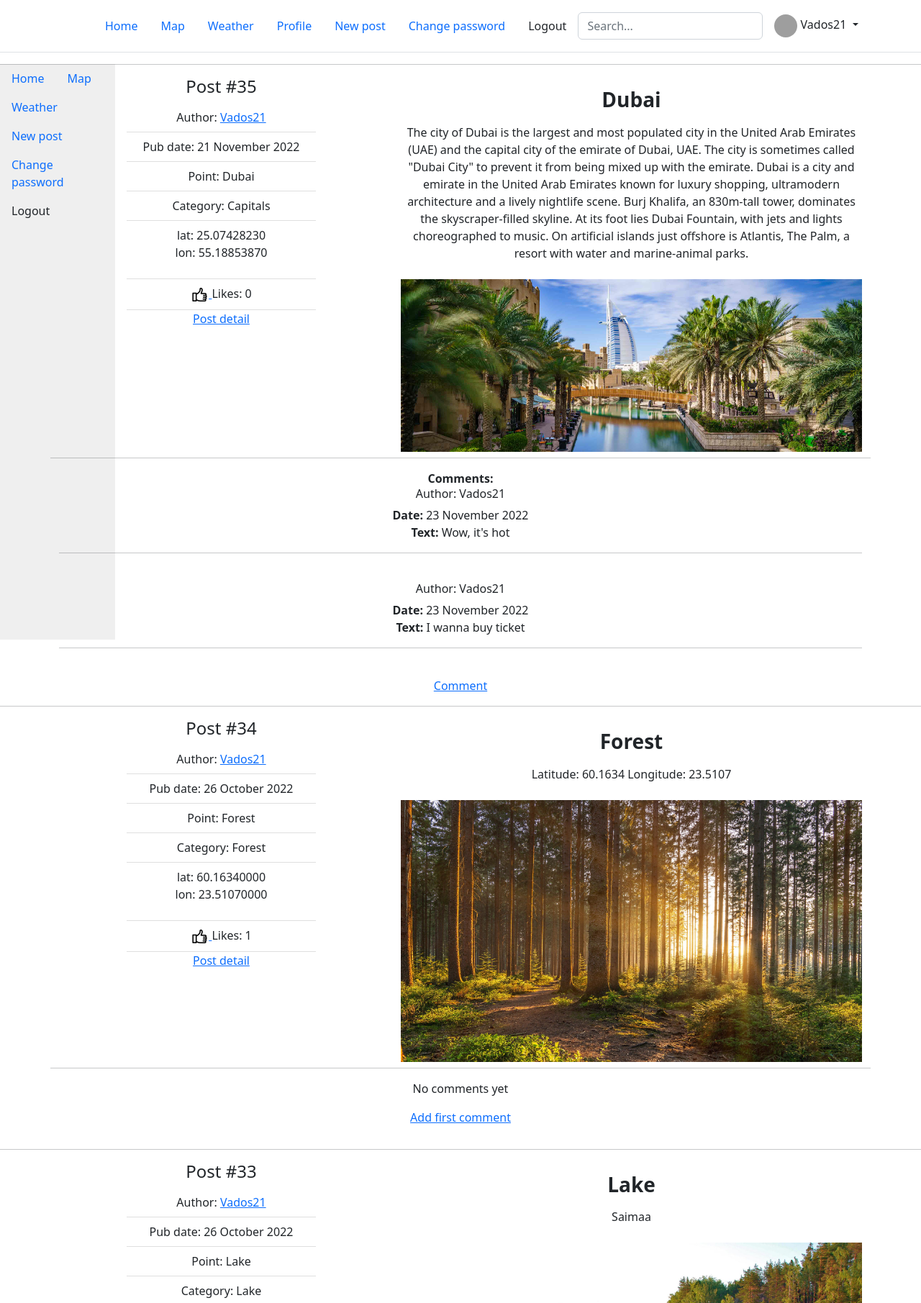
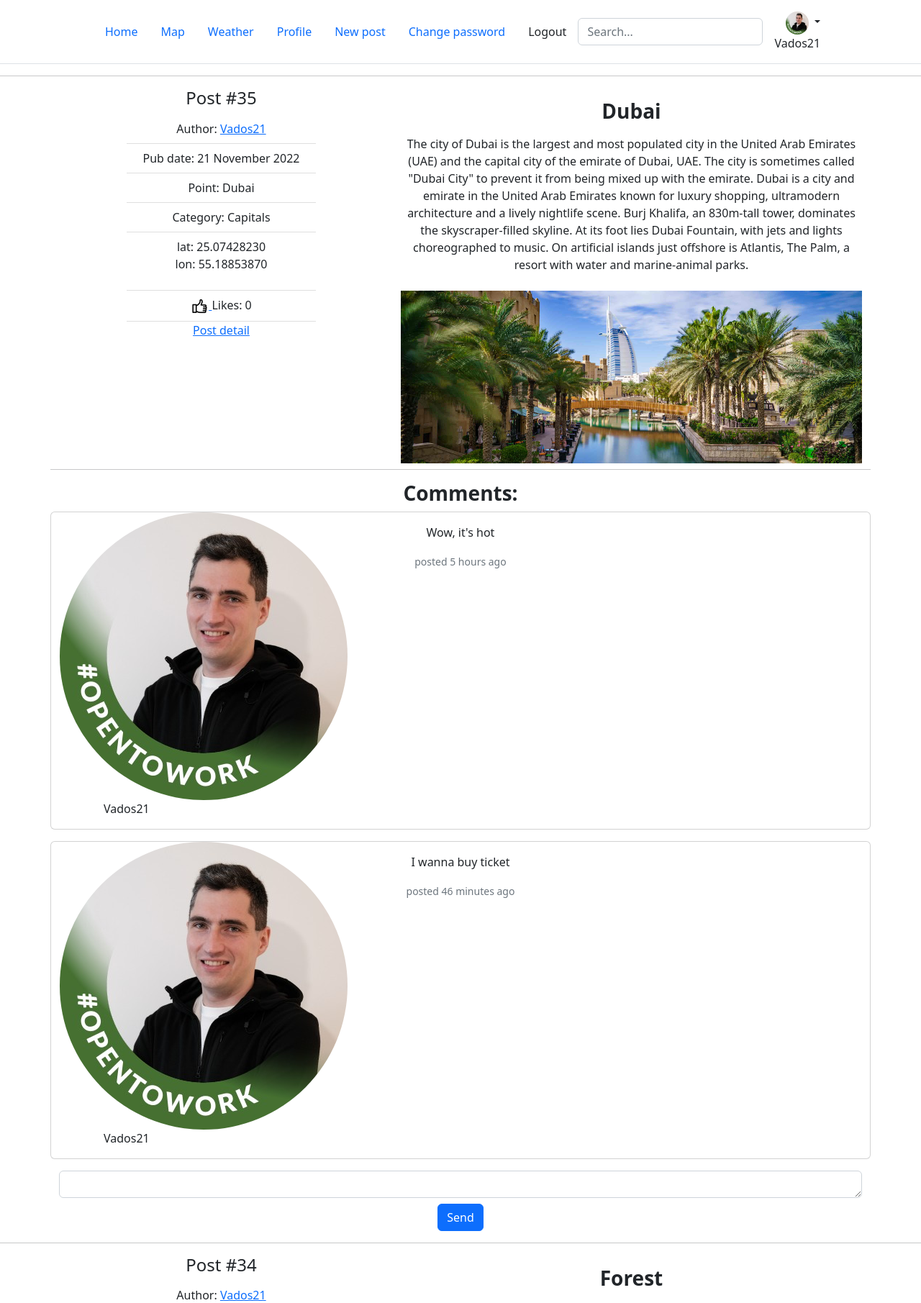
Before and after one commit to Vados21/GeoSpots, a Django app: page / in a window 1280 px wide. Shown: the top 1811 px of the page at 72% size. Run offline with Django 4.2, Linux system fonts and the light colour scheme; a user stored in the database is signed in; data comes from the database, SQL or seed files in the repository; both versions use the stored data as it was after the commit; some libraries are stand-ins or nearby versions; grey boxes are pictures that could not be loaded.

Commit message:
update comments and profile

```diff
--- a/GeoSpots/posts/models.py
+++ b/GeoSpots/posts/models.py
@@ -1,5 +1,8 @@
 from django.contrib.auth import get_user_model
 from django.db import models
+from django.contrib.auth.models import User
+from django.utils import timezone
+import math
 
 User = get_user_model()
 
@@ -53,8 +56,7 @@
     class Meta:
         ordering = ['-pub_date']
 
-    #def number_of_likes(self):
-    #    return self.likes.count()
+
 
     def __str__(self):
         return self.text
@@ -73,6 +75,72 @@
     )
     text = models.TextField()
     pub_date = models.DateTimeField(auto_now_add=True)
+
+    def whenpublished(self):
+        now = timezone.now()
+
+        diff= now - self.pub_date
+
+        if diff.days == 0 and diff.seconds >= 0 and diff.seconds < 60:
+            seconds= diff.seconds
+
+            if seconds == 1:
+                return str(seconds) +  "second ago"
+
+            else:
+                return str(seconds) + " seconds ago"
+
+
+
+        if diff.days == 0 and diff.seconds >= 60 and diff.seconds < 3600:
+            minutes= math.floor(diff.seconds/60)
+
+            if minutes == 1:
+                return str(minutes) + " minute ago"
+
+            else:
+                return str(minutes) + " minutes ago"
+
+
+
+        if diff.days == 0 and diff.seconds >= 3600 and diff.seconds < 86400:
+            hours= math.floor(diff.seconds/3600)
+
+            if hours == 1:
+                return str(hours) + " hour ago"
+
+            else:
+                return str(hours) + " hours ago"
+
+            # 1 day to 30 days
+        if diff.days >= 1 and diff.days < 30:
+            days= diff.days
+
+            if days == 1:
+                return str(days) + " day ago"
+
+            else:
+                return str(days) + " days ago"
+
+        if diff.days >= 30 and diff.days < 365:
+            months= math.floor(diff.days/30)
+
+
+            if months == 1:
+                return str(months) + " month ago"
+
+            else:
+                return str(months) + " months ago"
+
+
+        if diff.days >= 365:
+            years= math.floor(diff.days/365)
+
+            if years == 1:
+                return str(years) + " year ago"
+
+            else:
+                return str(years) + " years ago"
 
     def __str__(self):
         return self.text
@@ -102,3 +170,18 @@
 
     def __str__(self):
         return str(f' {self.distance} km')
+
+
+class Profile(models.Model):
+    user = models.OneToOneField(User, null=True, on_delete=models.CASCADE)
+    name = models.CharField(max_length=200)
+    surname = models.CharField(max_length=200)
+    date_of_birth = models.DateTimeField()
+    avatar = models.ImageField(
+        'Avatar',
+        upload_to='avatars',
+        blank=True
+    )
+
+    def __str__(self):
+        return str(self.user)
--- a/GeoSpots/posts/templates/posts/base.html
+++ b/GeoSpots/posts/templates/posts/base.html
@@ -21,49 +21,7 @@
     <header>
       {% include 'posts/includes/header.html' %}
     </header>
-    <div class="sidenav" background="green">
-      <nav id="menuVerticsl">
-        <ul class="nav nav-pills">
-          <li class="nav-item">
-            <a class="nav-link" href="/">Home</a>
-          </li>
-          <li class="nav-item">
-            <a class="nav-link" href="{% url 'posts:map' %}">Map</a>
-          </li>
-          <li class="nav-item">
-            <a class="nav-link" href="{% url 'posts:weather' %}">Weather</a>
-          </li>
-          {% if user.is_authenticated %}
 
-            <li class="nav-item">
-              <a class="nav-link" href="{% url 'posts:create_post' %}">New post</a>
-            </li>
-            <li class="nav-item">
-              <a class="nav-link
-                {% if request.resolver_match.view_name  == 'users:password_change' %}
-                  active
-                {% endif %}"
-                href="{% url 'users:password_change' %}"
-              >
-                Change password
-              </a>
-            </li>
-
-            <li class="nav-item">
-              <a class="nav-link link-dark" href="{% url 'users:logout' %}">Logout</a>
-            </li>
-
-            {% else %}
-              <li class="nav-item">
-                <a class="nav-link link-dark" href="{% url 'users:login' %}">Login</a>
-              </li>
-              <li class="nav-item">
-                <a class="nav-link link-dark" href="{% url 'users:signup' %}">Sing up</a>
-              </li>
-          {% endif %}
-        </ul>
-      </nav>
-    </div>
     <main>
       <center>
         {% block content %}
--- a/GeoSpots/posts/templates/posts/includes/header.html
+++ b/GeoSpots/posts/templates/posts/includes/header.html
@@ -56,14 +56,14 @@
           <input type="search" class="form-control" placeholder="Search..." aria-label="Search">
         </form>
         {% if user.is_authenticated %}
+        {% load thumbnail %}
+        {% thumbnail user.profile.avatar "400x400" crop="center" upscale=True as im %}
           <div class="dropdown text-end">
             <a href="#" class="d-block link-dark text-decoration-none dropdown-toggle" data-bs-toggle="dropdown" aria-expanded="false">
-              <img src="https://static.tildacdn.com/tild6333-3538-4664-a134-643134316461/IMG_3183_2_1.png" alt="mdo" width="32" height="32" class="rounded-circle">
-
-                {{ user.username }}
-
+              <img src="{{ im.url }}"  alt="mdo" width="32" height="32" class="rounded-circle">
             </a>
-          </div>
+          {% endthumbnail %}
+          {{ user.username }}
 
         {% endif %}
       </div>
--- a/GeoSpots/posts/templates/posts/index.html
+++ b/GeoSpots/posts/templates/posts/index.html
@@ -62,24 +62,50 @@
                 <p>No comments yet</p>
                   <p><a href={% url 'posts:add_comment' post.pk %}> Add first comment</a>
                 {% else %}
-                  <strong>Comments:</strong>
+                  <h3><strong>Comments:</strong></h3>
+                  {% load thumbnail %}
                   {% for comment in post.comments.all %}
-                    <div class="media mb-4">
-                      <div class="media-body">
-                        <h6 class="mt-0">
-                          Author:  {{ comment.author.username }}
 
 
-                        </h6>
-                        <strong>Date:</strong> {{ comment.pub_date|date:"d E Y" }}
-                          <p>
-                            <strong>Text:</strong> {{ comment.text }}
-                          </p>
-                          <hr>
+
+                  <div class="card mb-3">
+                    <div class="row g-0">
+                      <div class="col-md-2">
+                        {% thumbnail post.author.profile.avatar "50x50" crop="center" upscale=True as im %}
+                          <img class="rounded-circle" src="{{ im.url }}">
+                        {% endthumbnail %}
+                        <p>{{ comment.author.username }}</p>
+                      </div>
+
+
+                      <div class="col-md-8">
+                        <div class="card-body">
+
+                          <p class="card-text">{{ comment.text }}</p>
+                          <p class="card-text"><small class="text-muted">posted {{ comment.whenpublished }}</small></p>
+                        </div>
                       </div>
                     </div>
+                  </div>
+
+
+
+
                   {% endfor %}
-                  <a href={% url 'posts:add_comment' post.pk %}> Сomment</a>
+
+
+                      <form method="post" action="{% url 'posts:add_comment' post.id %}">
+                        <input type="hidden" name="csrfmiddlewaretoken" value="" placeholder="Username">
+                        <div class="form-group mb-2">
+                          <textarea name="text" cols="40" rows="1" class="form-control" required id="id_text">
+                          </textarea>
+                        </div>
+                        <button type="submit" class="btn btn-primary">Send</button>
+                        {% csrf_token %}
+                      </form>
+
+
+
                 {% endif %}
           </div>
         </div>
--- a/GeoSpots/posts/templates/posts/profile.html
+++ b/GeoSpots/posts/templates/posts/profile.html
@@ -3,6 +3,12 @@
   Профайл пользователя {{ username }}
 {% endblock title %}
 {% block content %}
+{% load thumbnail %}
+<div class="col-md-2">
+  {% thumbnail user.profile.avatar "400x400" crop="center" upscale=True as im %}
+    <img class="card-img my-2" src="{{ im.url }}">
+  {% endthumbnail %}
+</div>
 <div class="container py-5">
   <h1>Все посты пользователя {{ username }} </h1>
   <h3>Всего постов: {{ post_counter }} </h3>
```
Also changed, not shown: GeoSpots/posts/admin.py (+10 -1 lines), GeoSpots/db.sqlite3, GeoSpots/media/avatars/1665065235019.jpeg (added), GeoSpots/posts/migrations/0028_profile.py (added), GeoSpots/posts/migrations/0029_profile_user.py (added), 4 other files.
